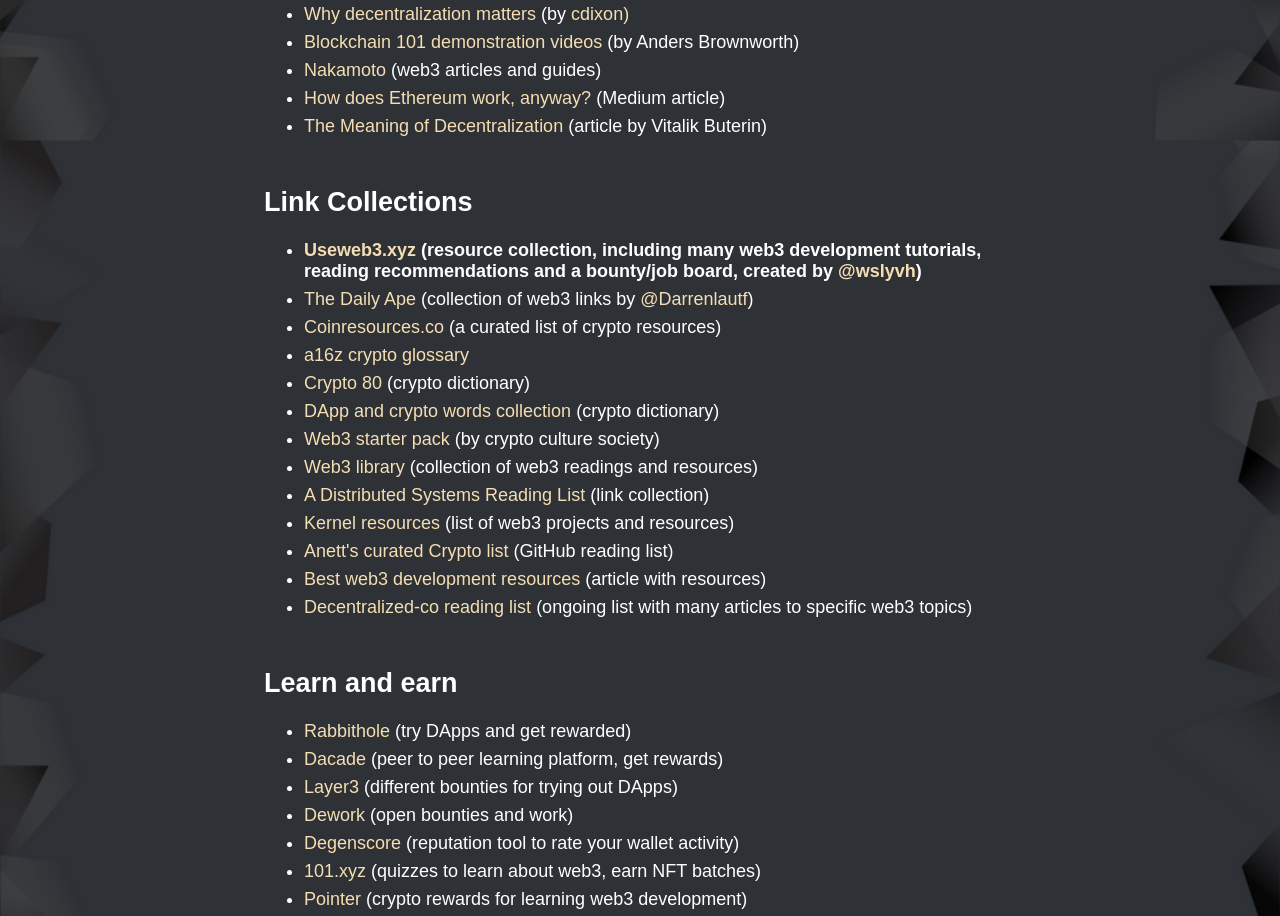
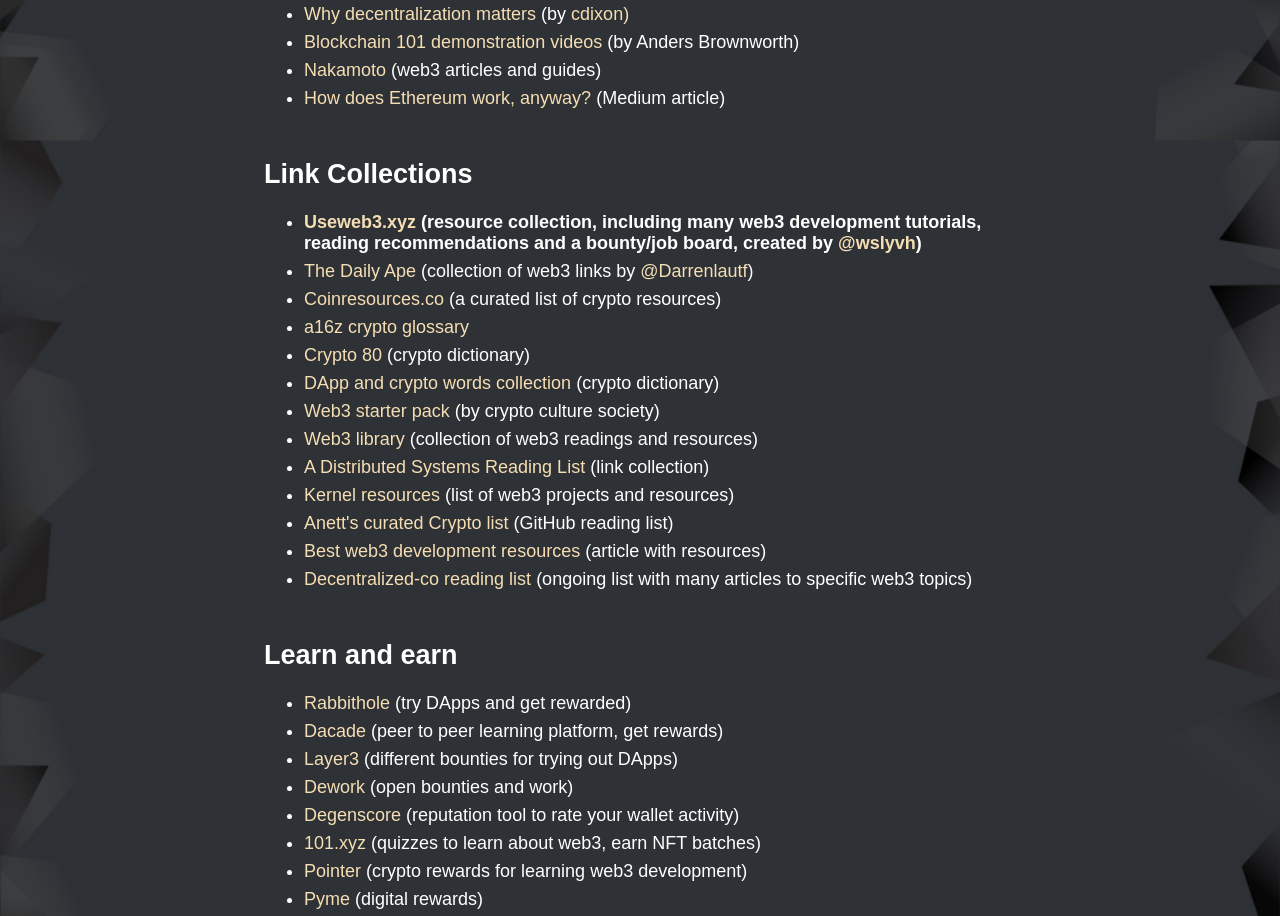
Before and after one commit to JanetMo/web3-resources.xyz, a website: page pages/index.html in a window 1280 px wide. Shown: the part 890-1806 px from the top of the page. Drawn offline with Linux system fonts and the light colour scheme; a web font is replaced by a local one.

Commit message:
change index

```diff
--- a/pages/index.html
+++ b/pages/index.html
@@ -83,7 +83,6 @@
             <li><a href=https://www.youtube.com/c/anders94 target="_blank">Blockchain 101 demonstration videos </a>(by Anders Brownworth)</li>
             <li><a href=https://nakamoto.com target="_blank">Nakamoto</a> (web3 articles and guides)</li>
             <li><a href=https://preethikasireddy.medium.com/how-does-ethereum-work-anyway-22d1df506369 target="_blank">How does Ethereum work, anyway? </a>(Medium article) </li>
-            <li><a href=https://medium.com/@VitalikButerin/the-meaning-of-decentralization-a0c92b76a274  target="_blank">The Meaning of Decentralization </a>(article by Vitalik Buterin)</li>
         </ul>
     </section>
 
```
